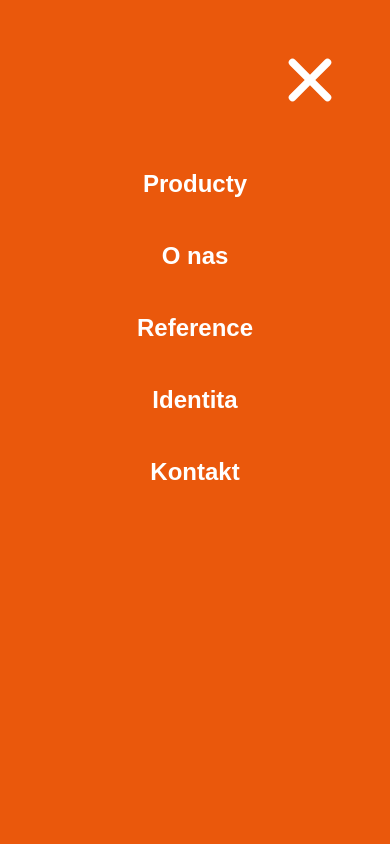
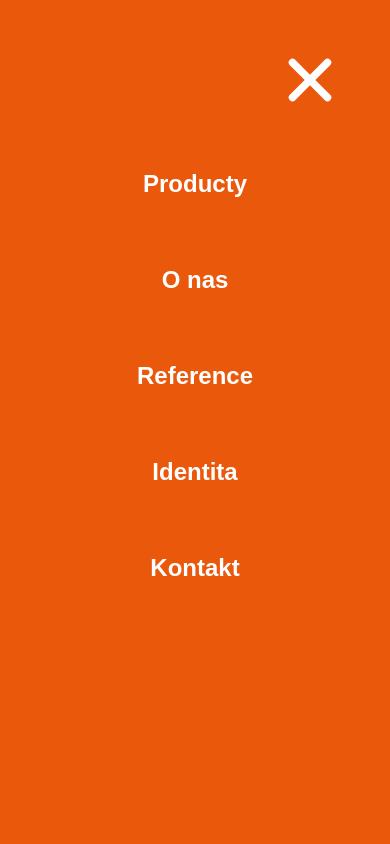
Before and after one commit to Adithyavarun-creator/czech-work, a React (Vite) app: page /contact in a window 390 px wide. Both pictures are taken after a click on the icon 322 px from the left and 68 px from the top of the page. Shown: the top 844 px of the page. Built offline with nearby package versions, Linux system fonts and the light colour scheme; grey boxes are pictures that could not be loaded; a web font is replaced by a local one.

Commit message:
fixed mobile menu added

```diff
--- a/src/components/Navbar.tsx
+++ b/src/components/Navbar.tsx
@@ -16,7 +16,7 @@ const Navbar = ({ contact }: NavbarProps) => {
 
     return (
         <>
-            <nav className="hidden md:flex justify-between padding z-50">
+            <nav className="hidden md:flex justify-between py-10 px-10 z-50">
                 <Link to="/" className="">
                     <img src="https://i.pinimg.com/736x/05/bb/5d/05bb5d3cc73dd567808d76517b598987.jpg"
                         className="object-contain w-full h-10 cursor-pointer"
@@ -42,7 +42,7 @@ const Navbar = ({ contact }: NavbarProps) => {
 
 
             <nav className="relative md:hidden z-50">
-                <div className="flex justify-between p-12">
+                <div className="flex justify-between p-10">
                     <Link to="/">
                         <img src="https://i.pinimg.com/736x/05/bb/5d/05bb5d3cc73dd567808d76517b598987.jpg"
                             className="object-contain w-full h-10 cursor-pointer"
@@ -55,13 +55,13 @@ const Navbar = ({ contact }: NavbarProps) => {
                 </div>
 
 
-                {toggle && <div className="absolute p-10 top-0 right-0 left-0 h-screen bg-orange-600">
+                {toggle && <div className="fixed p-10 top-0 right-0 left-0 h-screen bg-orange-600">
                     <div className="flex justify-end">
                         <IoClose className="w-20 h-20 text-white" onClick={() => setToggle(false)} />
                     </div>
 
                     <div className="mt-12">
-                        <ul className="flex flex-col list-none justify-center items-center gap-10">
+                        <ul className="flex flex-col list-none justify-center items-center gap-16">
                             <li className={`text-white font-semibold text-2xl`}>Producty</li>
                             <li className={`text-white font-semibold text-2xl`}>O nas</li>
                             <li className={`text-white font-semibold text-2xl`}>Reference</li>
```
